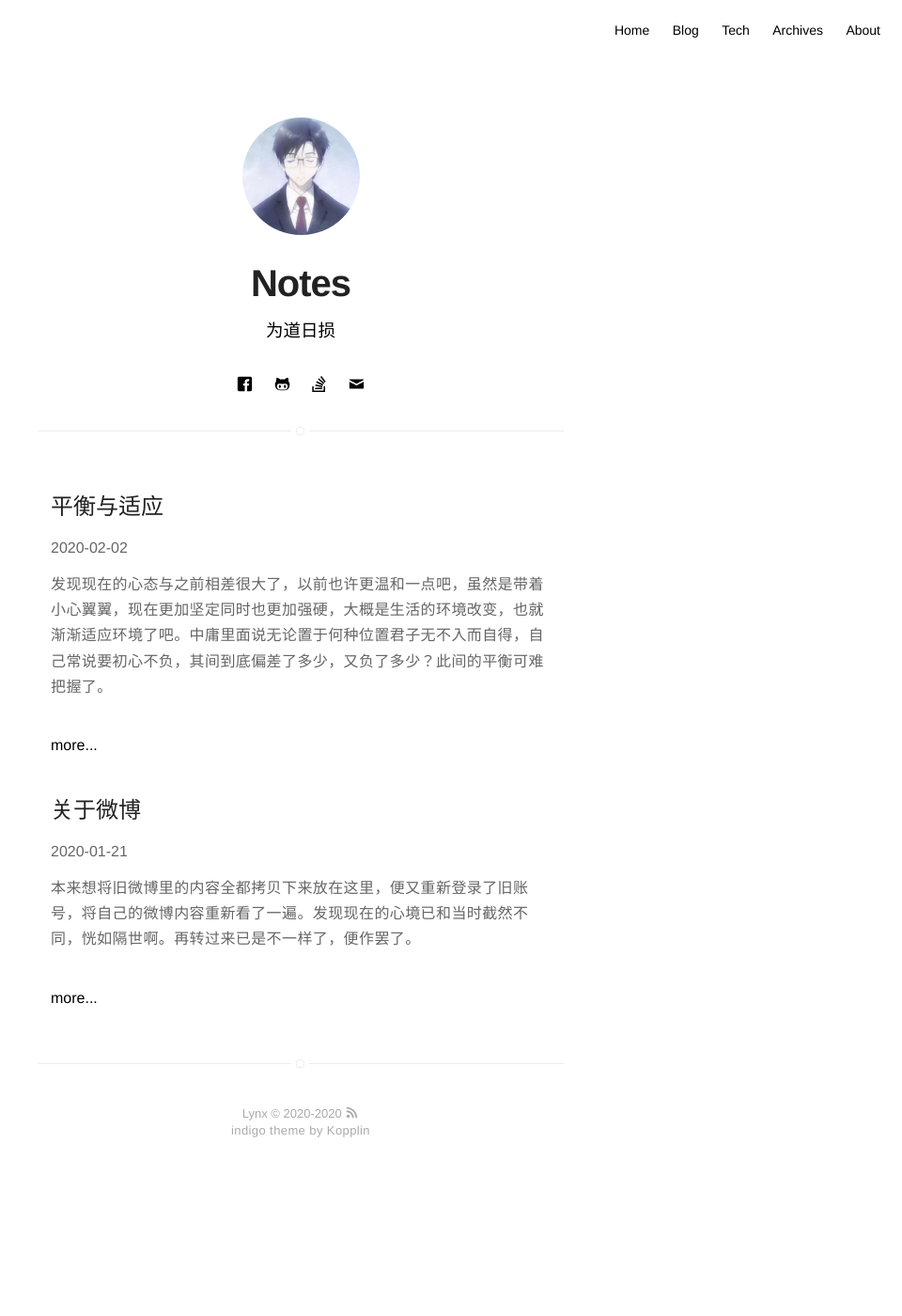
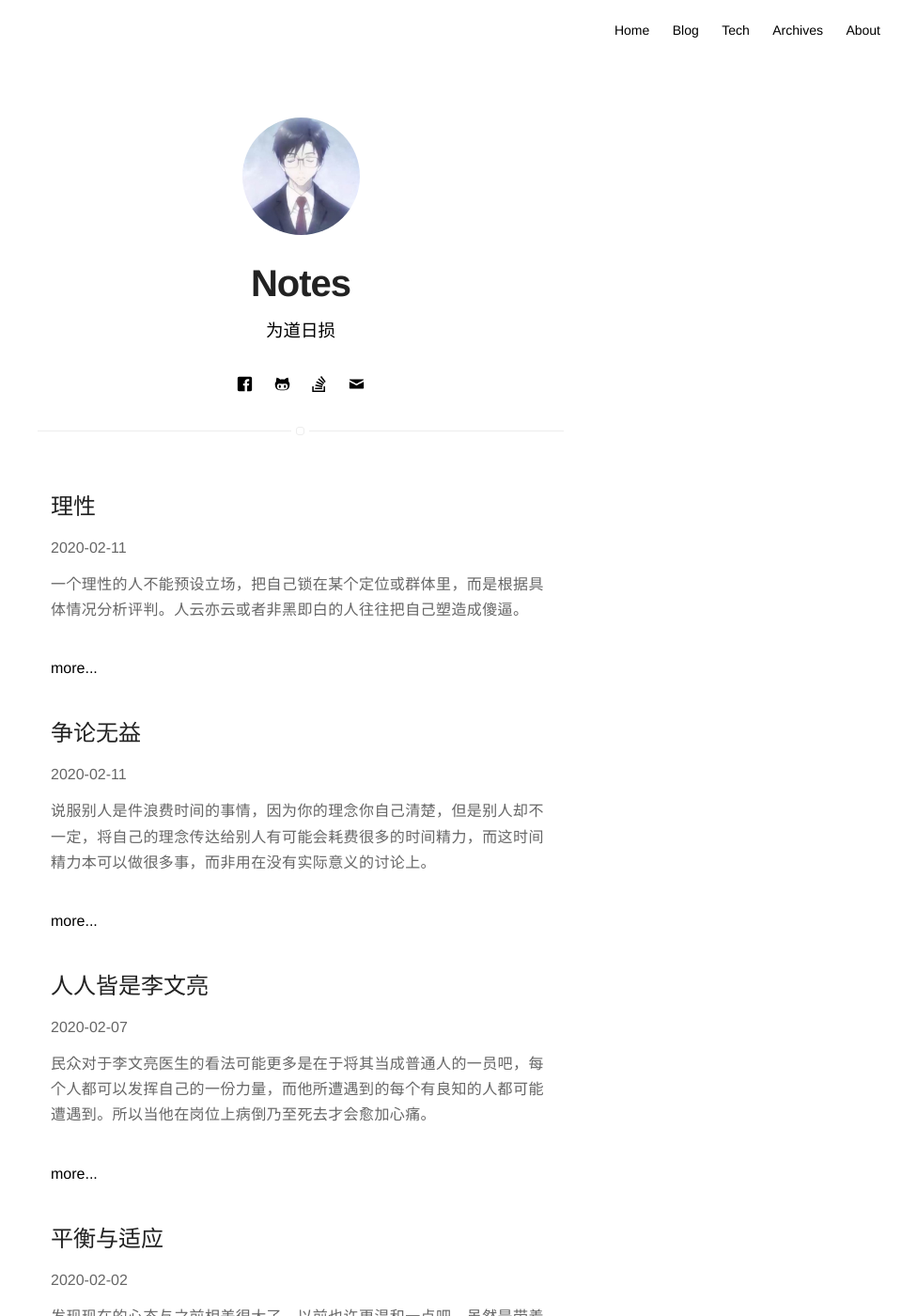
Before and after one commit to binhaozeng/binhaozeng.github.io, a Jekyll site: the page built from notes.html, in a window 1280 px wide and 1400 px high. Shown: the whole window at 94% size, without its empty margins (320-1280 px from the left). Built offline with Jekyll 4.4.1, drawn with Linux system fonts in a browser that asks for light colours; comment, search, counter and statistics services are not loaded.

Commit message:
update articles

```diff
--- /dev/null
+++ b/_posts/notes/2020-02-07-doctorLi.md
@@ -0,0 +1,17 @@
+---
+title: "人人皆是李文亮"
+layout: post
+date: 2020-02-07 21:59
+image: /assets/images/markdown.jpg
+headerImage: false
+tag:
+- COVID-19
+star: false
+category: notes
+author: Lynx
+description: 民众对于李文亮医生的看法可能更多是在于将其当成普通人的一员吧，每个人都可以发挥自己的一份力量，而他所遭遇到的每个有良知的人都可能遭遇到。所以当他在岗位上病倒乃至死去才会愈加心痛。
+---
+
+
+
+民众对于李文亮医生的看法可能更多是在于将其当成普通人的一员吧，每个人都可以发挥自己的一份力量，而他所遭遇到的每个有良知的人都可能遭遇到。所以当他在岗位上病倒乃至死去才会愈加心痛。
--- /dev/null
+++ b/_posts/notes/2020-02-11-persuade.md
@@ -0,0 +1,17 @@
+---
+title: "争论无益"
+layout: post
+date: 2020-02-11 16:11
+image: /assets/images/markdown.jpg
+headerImage: false
+tag:
+- essay
+star: false
+category: notes
+author: Lynx
+description: 说服别人是件浪费时间的事情，因为你的理念你自己清楚，但是别人却不一定，将自己的理念传达给别人有可能会耗费很多的时间精力，而这时间精力本可以做很多事，而非用在没有实际意义的讨论上。
+---
+
+
+
+说服别人是件浪费时间的事情，因为你的理念你自己清楚，但是别人却不一定，将自己的理念传达给别人有可能会耗费很多的时间精力，而这时间精力本可以做很多事，而非用在没有实际意义的讨论上。
--- /dev/null
+++ b/_posts/notes/2020-02-11-rational.md
@@ -0,0 +1,17 @@
+---
+title: "理性"
+layout: post
+date: 2020-02-11 23:18
+image: /assets/images/markdown.jpg
+headerImage: false
+tag:
+- essay
+star: false
+category: notes
+author: Lynx
+description: 一个理性的人不能预设立场，把自己锁在某个定位或群体里，而是根据具体情况分析评判。人云亦云或者非黑即白的人往往把自己塑造成傻逼。
+---
+
+
+
+一个理性的人不能预设立场，把自己锁在某个定位或群体里，而是根据具体情况分析评判。人云亦云或者非黑即白的人往往把自己塑造成傻逼。
```
Also changed, not shown: _posts/blog/2020-01-24-wuhan-doctor.md (+1 -1 lines), _posts/blog/2020-02-16-dangerous-coronavirus.md (added, +17 -0 lines), _posts/2020-02-18-demo.md (renamed from _posts/2020-02-02-demo.md).
